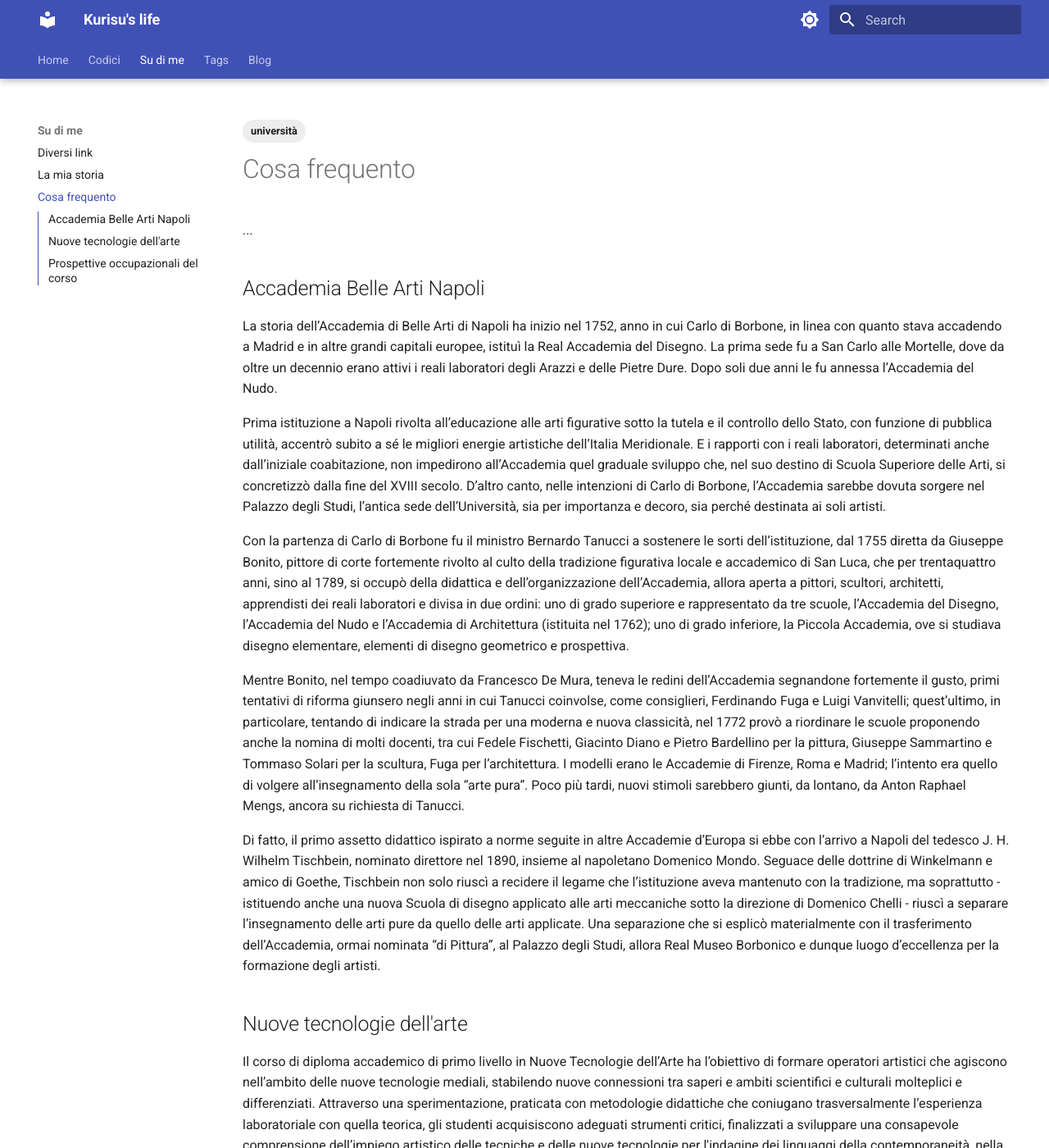
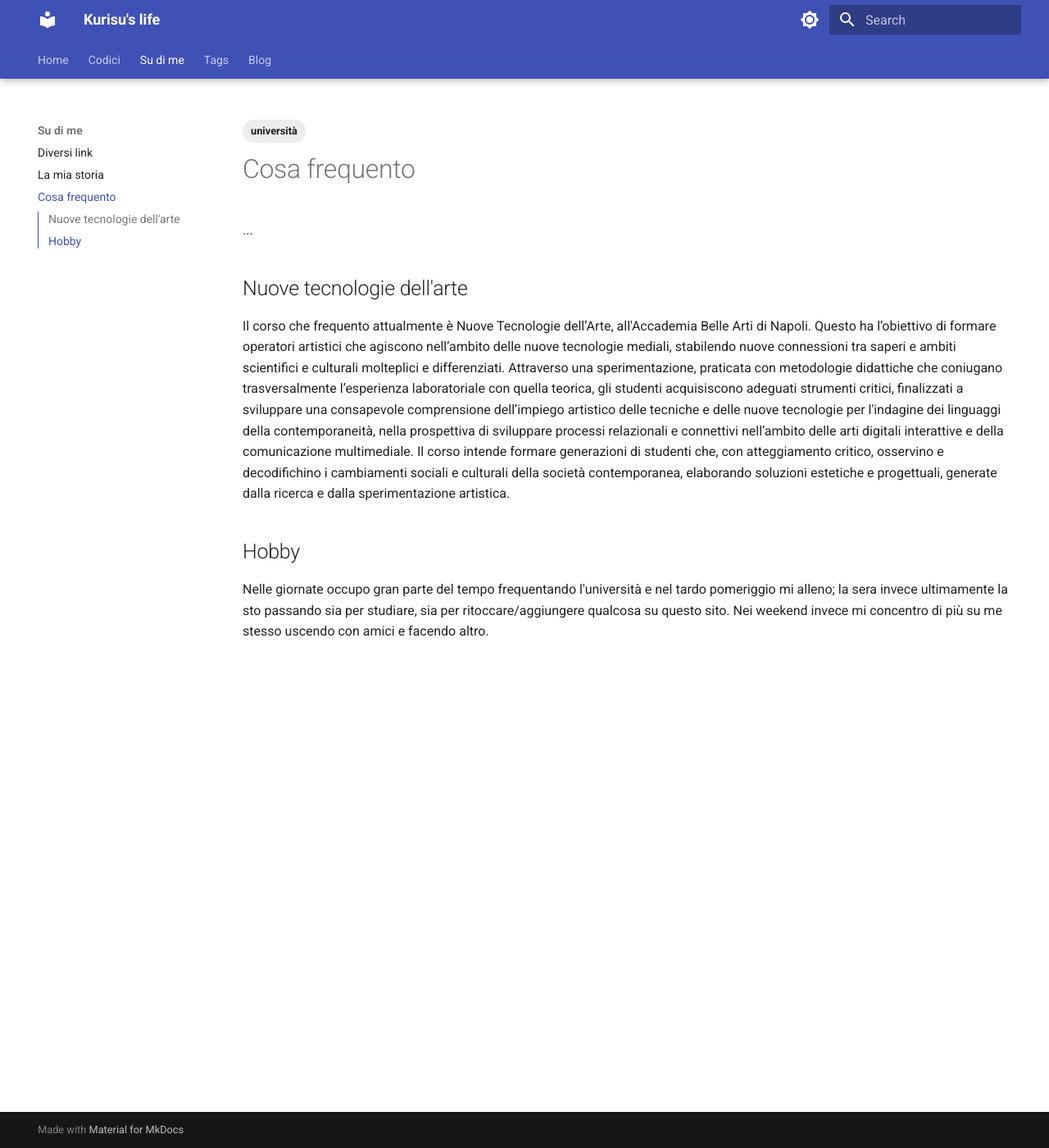
Before and after one commit to Satoru-ChristianF/brogi-e-babogi, an MkDocs documentation site: the page built from docs/Su di me/childhood.md, in a window 1280 px wide and 1400 px high. Shown: the whole window at 82% size. Built offline with MkDocs 1.6.1 and Material for MkDocs 9.7.7, drawn with Linux system fonts in a browser that asks for light colours; some of the changed text lies outside the part shown.

Commit message:
aggiunti "hobby"

```diff
--- a/docs/Su di me/childhood.md
+++ b/docs/Su di me/childhood.md
@@ -5,26 +5,12 @@ tags:
 
 ...
 
-## Accademia Belle Arti Napoli
-
-La storia dell’Accademia di Belle Arti di Napoli ha inizio nel 1752, anno in cui Carlo di Borbone, in linea con quanto stava accadendo a Madrid e in altre grandi capitali europee, istituì la Real Accademia del Disegno. La prima sede fu a San Carlo alle Mortelle, dove da oltre un decennio erano attivi i reali laboratori degli Arazzi e delle Pietre Dure. Dopo soli due anni le fu annessa l’Accademia del Nudo.
-
-Prima istituzione a Napoli rivolta all’educazione alle arti figurative sotto la tutela e il controllo dello Stato, con funzione di pubblica utilità, accentrò subito a sé le migliori energie artistiche dell’Italia Meridionale. E i rapporti con i reali laboratori, determinati anche dall’iniziale coabitazione, non impedirono all’Accademia quel graduale sviluppo che, nel suo destino di Scuola Superiore delle Arti, si concretizzò dalla fine del XVIII secolo. D’altro canto, nelle intenzioni di Carlo di Borbone, l’Accademia sarebbe dovuta sorgere nel Palazzo degli Studi, l’antica sede dell’Università, sia per importanza e decoro, sia perché destinata ai soli artisti.
-
-Con la partenza di Carlo di Borbone fu il ministro Bernardo Tanucci a sostenere le sorti dell’istituzione, dal 1755 diretta da Giuseppe Bonito, pittore di corte fortemente rivolto al culto della tradizione figurativa locale e accademico di San Luca, che per trentaquattro anni, sino al 1789, si occupò della didattica e dell’organizzazione dell’Accademia, allora aperta a pittori, scultori, architetti, apprendisti dei reali laboratori e divisa in due ordini: uno di grado superiore e rappresentato da tre scuole, l’Accademia del Disegno, l’Accademia del Nudo e l’Accademia di Architettura (istituita nel 1762); uno di grado inferiore, la Piccola Accademia, ove si studiava disegno elementare, elementi di disegno geometrico e prospettiva.
-
-Mentre Bonito, nel tempo coadiuvato da Francesco De Mura, teneva le redini dell’Accademia segnandone fortemente il gusto, primi tentativi di riforma giunsero negli anni in cui Tanucci coinvolse, come consiglieri, Ferdinando Fuga e Luigi Vanvitelli; quest’ultimo, in particolare, tentando di indicare la strada per una moderna e nuova classicità, nel 1772 provò a riordinare le scuole proponendo anche la nomina di molti docenti, tra cui Fedele Fischetti, Giacinto Diano e Pietro Bardellino per la pittura, Giuseppe Sammartino e Tommaso Solari per la scultura, Fuga per l’architettura. I modelli erano le Accademie di Firenze, Roma e Madrid; l’intento era quello di volgere all’insegnamento della sola “arte pura”. Poco più tardi, nuovi stimoli sarebbero giunti, da lontano, da Anton Raphael Mengs, ancora su richiesta di Tanucci.
-
-Di fatto, il primo assetto didattico ispirato a norme seguite in altre Accademie d’Europa si ebbe con l’arrivo a Napoli del tedesco J. H. Wilhelm Tischbein, nominato direttore nel 1890, insieme al napoletano Domenico Mondo. Seguace delle dottrine di Winkelmann e amico di Goethe, Tischbein non solo riuscì a recidere il legame che l’istituzione aveva mantenuto con la tradizione, ma soprattutto - istituendo anche una nuova Scuola di disegno applicato alle arti meccaniche sotto la direzione di Domenico Chelli - riuscì a separare l’insegnamento delle arti pure da quello delle arti applicate. Una separazione che si esplicò materialmente con il trasferimento dell’Accademia, ormai nominata “di Pittura”, al Palazzo degli Studi, allora Real Museo Borbonico e dunque luogo d’eccellenza per la formazione degli artisti.
 
 ## Nuove tecnologie dell'arte
 
-Il corso di diploma accademico di primo livello in Nuove Tecnologie dell’Arte ha l’obiettivo di formare operatori artistici che agiscono nell’ambito delle nuove tecnologie mediali, stabilendo nuove connessioni tra saperi e ambiti scientifici e culturali molteplici e differenziati.
+Il corso che frequento attualmente è Nuove Tecnologie dell’Arte, all'Accademia Belle Arti di Napoli. Questo ha l’obiettivo di formare operatori artistici che agiscono nell’ambito delle nuove tecnologie mediali, stabilendo nuove connessioni tra saperi e ambiti scientifici e culturali molteplici e differenziati.
 Attraverso una sperimentazione, praticata con metodologie didattiche che coniugano trasversalmente l’esperienza laboratoriale con quella teorica, gli studenti acquisiscono adeguati strumenti critici, finalizzati a sviluppare una consapevole comprensione dell’impiego artistico delle tecniche e delle nuove tecnologie per l'indagine dei linguaggi della contemporaneità, nella prospettiva di sviluppare processi relazionali e connettivi nell’ambito delle arti digitali interattive e della comunicazione multimediale.
 Il corso intende formare generazioni di studenti che, con atteggiamento critico, osservino e decodifichino i cambiamenti sociali e culturali della società contemporanea, elaborando soluzioni estetiche e progettuali, generate dalla ricerca e dalla sperimentazione artistica.
 
-## Prospettive occupazionali del corso
-
-I diplomati del corso triennale svolgeranno attività inerenti la libera professione artistica nel campo delle nuove tecnologie nonché della progettazione, dello sviluppo e della produzione di interventi miranti a realizzare dispositivi estetici, multimediali e interattivi.
-L’utilizzo delle nuove tecnologie, supportato dalle soluzioni creative e da ricerche innovative, favorirà l’impiego in differenti ambiti lavorativi, interessati ad applicare le potenzialità della sperimentazione estetica alla comunicazione e alla produzione industriale o della Network society.
-L’Accademia organizzerà, in accordo con enti pubblici e privati, gli stages e i tirocini più opportuni per concorrere al conseguimento delle specifiche professionalità e competenze.
+## Hobby
+Nelle giornate occupo gran parte del tempo frequentando l'università e nel tardo pomeriggio mi alleno; la sera invece ultimamente la sto passando sia per studiare, sia per ritoccare/aggiungere qualcosa su questo sito. Nei weekend invece mi concentro di più su me stesso uscendo con amici e facendo altro.
```
Also changed, not shown: docs/Su di me/about.md (+5 -3 lines).
